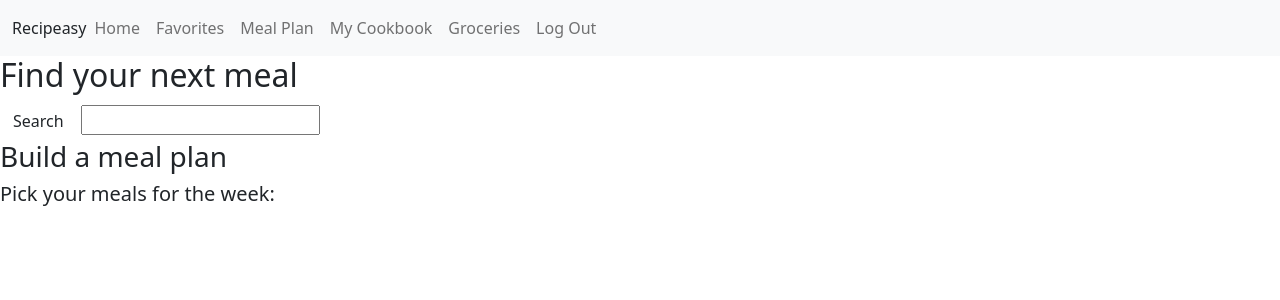
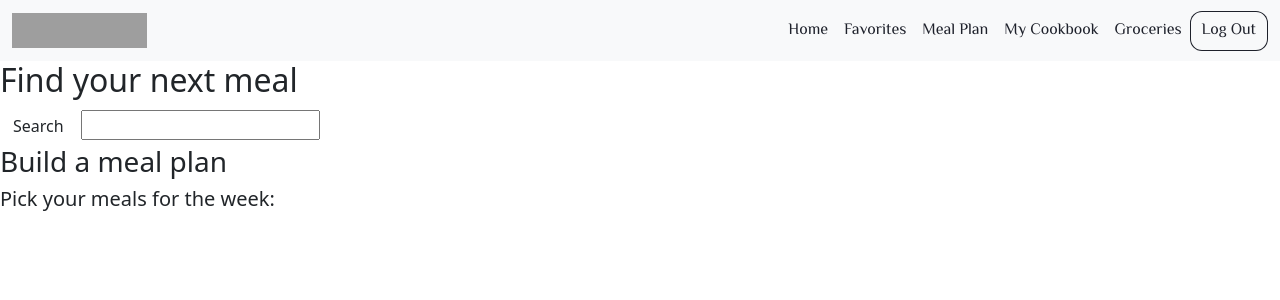
Before and after one commit to MayraM5/Recipeasy-Meal-Plan-App, a Flask app: page /home in a window 1280 px wide. Shown: the top 300 px of the page. Run offline with Flask 2, Linux system fonts and the light colour scheme; data that the repository does not hold is empty; some libraries are stand-ins or nearby versions; grey boxes are pictures that could not be loaded.

Commit message:
added nav-bar styling

```diff
--- a/server.py
+++ b/server.py
@@ -2,6 +2,7 @@
 
 from flask import Flask, render_template, request, flash, session, redirect, jsonify
 from model import connect_to_db, db
+from functools import wraps
 import crud
 from jinja2 import StrictUndefined
 import requests
@@ -10,6 +11,7 @@ import os
 import random
 import cloudinary.uploader
 import helpers
+
 
 app = Flask(__name__)
 
@@ -23,6 +25,14 @@ CLOUD_NAME = "dhyrymmf4"
 CLOUDINARY_SECRET= os.environ["CLOUDINARY_SECRET"]
 CLOUDINARY_KEY= os.environ["CLOUDINARY_KEY"]
 
+
+# def login_required(f):
+#     @wraps(f)
+#     def decorate_function(*args, **kwargs):
+#         if session.get('user_id') is None:
+#             return redirect('/log-in', code=302)
+#         return f(*args, **kwargs)
+#     return decorate_function
 
 #=======================INITAL PAGE============================#
 @app.route('/')
@@ -103,6 +113,7 @@ def register():
 
 #=====================HOMEPAGE=================================#
 @app.route("/home")
+# @login_required
 def home():
     """Display homepage."""
 
@@ -355,7 +366,7 @@ def get_recipes():
     logged_in_user = session.get("user_id")
     recipes = crud.get_recipes_by_user(logged_in_user)
 
-    return render_template("my_recipes.html", recipes=recipes)
+    return render_template("users_recipes.html", recipes=recipes)
 
 #=======================CREATE RECIPE=========================#
 @app.route('/create_recipe', methods=['POST'])
--- a/static/css/main.css
+++ /dev/null
@@ -1,4 +0,0 @@
-body{
-    font-family: 1."Raleway";
-    font-size: 1.5em;
-}
--- a/static/css/style.css
+++ b/static/css/style.css
@@ -1,3 +1,34 @@
+/* nav-bar */
+.navbar a{
+  font-family: 'El Messiri', sans-serif;
+  font-weight: 400;
+  font-size: 16px;
+  color: #1E212B;
+}
+
+.nav-item a:hover {
+  background-color: #ffde59;
+}
+
+.nav-link-btn {
+    width: 100%;
+    display: flex;
+    -moz-box-align: center;
+    align-items: center;
+    -moz-box-pack: center;
+    justify-content: center;
+    border-radius: 12px;
+    border-style: none;
+    font-size: 16px;
+    line-height: 24px;
+    padding: 8px 12px;
+    border-color: #69b550;
+    box-shadow: 0px 0px 0px 1px inset;
+    text-decoration: none;
+    color: rgb(6, 122, 70);
+    cursor: pointer;
+  }
+
 /* .recipe_search_box {
   position: absolute;
   top: 50%;
--- a/templates/base.html
+++ b/templates/base.html
@@ -11,6 +11,11 @@
     <!-- custom styles -->
     <link rel="stylesheet" href="/static/css/style.css">
 
+    <!-- Google Fonts -->
+    <link rel="preconnect" href="https://fonts.googleapis.com">
+    <link rel="preconnect" href="https://fonts.gstatic.com" crossorigin>
+    <link href="https://fonts.googleapis.com/css2?family=El+Messiri:wght@400;500&display=swap" rel="stylesheet">
+
     <title>{% block title %}Recipeasy{% endblock %}</title>
   </head>
   <body>
@@ -18,13 +23,14 @@
     <!-- nav bar-->
     <nav class="navbar navbar-expand-md navbar-light bg-light sticky-top">
       <div class="container-fluid">
-        <a class="nav-link" href="/home">Recipeasy</a>
+        <a class="navbar-brand" href="/home">
+          <img src="/static/images/recipeasy logo-cropped.svg" width="135" height="35" class="d-inline-block align-top" alt=""></a>
 
       <button class="navbar-toggler" type="button" data-bs-toggle="collapse" data-bs-target="#navbarResponsive">
         <span class="navbar-toggler-icon"></span>
       </button>
         <div class="collapse navbar-collapse" id="navbarResponsive">
-          <ul class="navbar-nav ml-auto">
+          <ul class="navbar-nav ms-auto">
             <li class="nav-item active">
               <a class="nav-link" href="/home">Home</a>
             </li>
@@ -41,7 +47,7 @@
               <a class="nav-link" href="/groceries">Groceries</a>
             </li>
             <li class="nav-item active">
-              <a class="nav-link" href="/log-out">Log Out</a>
+              <a class="nav-link-btn" href="/log-out">Log Out</a>
             </li>
       </div>
     </nav>
```
Also changed, not shown: other parts of static/css/style.css (+79 -4 lines), templates/my_recipes.html (deleted, +0 -43 lines). Lines whose indentation alone changed are shown as unchanged.
